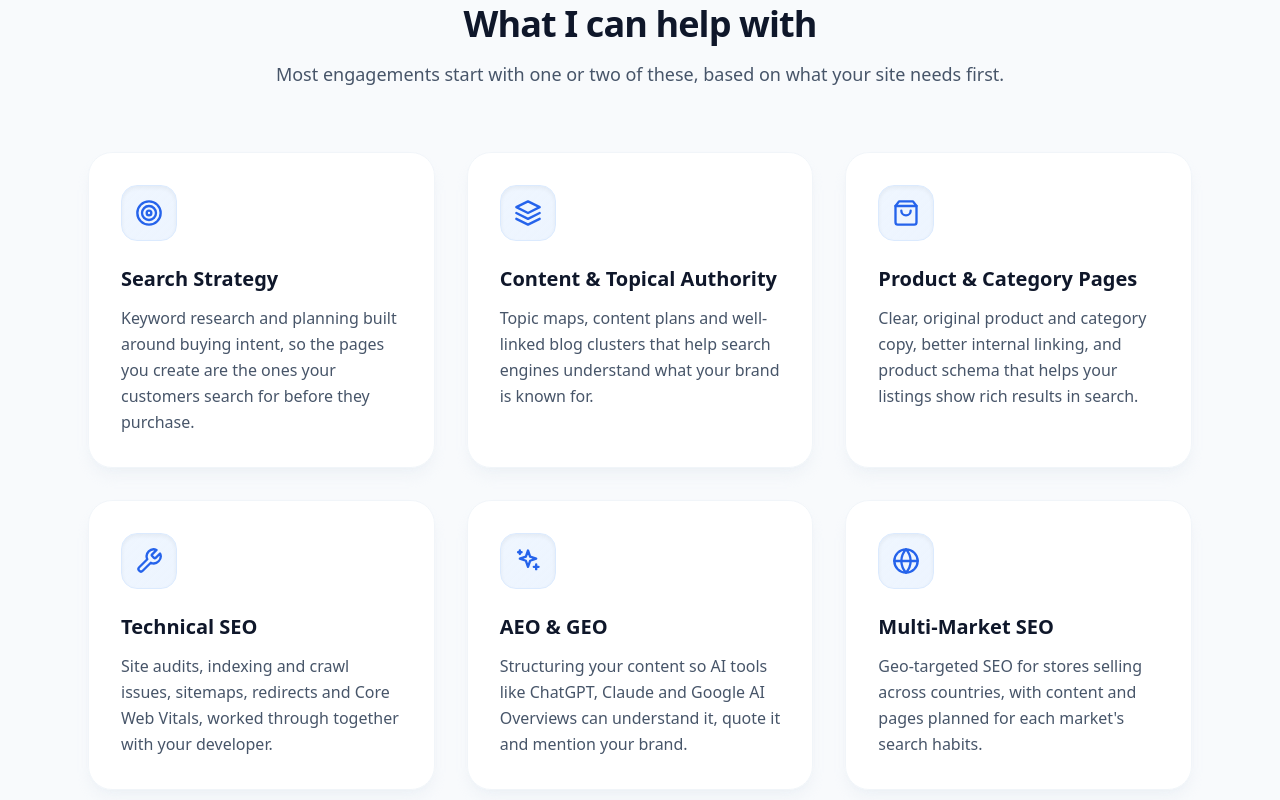
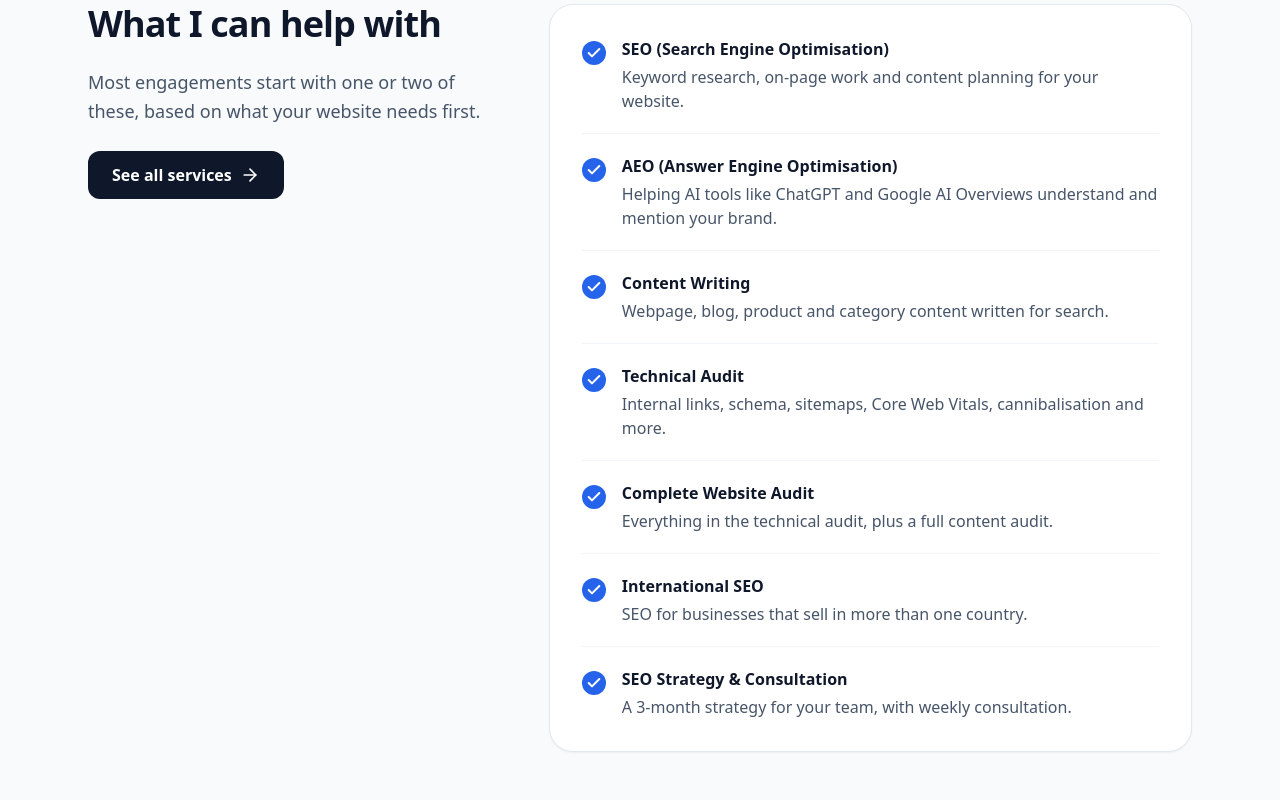
Before and after one commit to bsachin25/sachinbhat-site, a plain HTML site: page index.html in a window 1280 px wide. Shown: the part 2800-3600 px from the top of the page. Drawn offline with nearby package versions, Linux system fonts and the light colour scheme.

Commit message:
Replace homepage service cards with a summary list linking to services page (#7)
Claude-Session: https://claude.ai/code/session_01X6BzJ5ZPC5pzXNZhBndiKC

Co-authored-by: Claude <noreply@anthropic.com>

```diff
--- a/index.html
+++ b/index.html
@@ -318,73 +318,69 @@
 
   <!-- SERVICES -->
   <section id="services" class="py-24 max-w-6xl mx-auto px-6">
-    <div class="mb-16 md:text-center max-w-3xl mx-auto">
-      <h2 class="text-3xl md:text-4xl font-bold text-slate-900 mb-4 tracking-tight">
-        What I can help with
-      </h2>
-      <p class="text-lg text-slate-600">Most engagements start with one or two of these, based on what your site needs first.</p>
+    <div class="grid grid-cols-1 lg:grid-cols-5 gap-12 items-start">
+
+      <div class="lg:col-span-2 lg:sticky lg:top-28 space-y-6">
+        <h2 class="text-3xl md:text-4xl font-bold text-slate-900 tracking-tight">What I can help with</h2>
+        <p class="text-lg text-slate-600 leading-relaxed">Most engagements start with one or two of these, based on what your website needs first.</p>
+        <a href="/services" class="group inline-flex items-center space-x-2 bg-slate-900 text-white px-6 py-3 rounded-xl font-semibold hover:bg-blue-600 transition-colors">
+          <span>See all services</span>
+          <i data-lucide="arrow-right" class="w-5 h-5 group-hover:translate-x-1 transition-transform"></i>
+        </a>
       </div>
 
-    <div class="grid grid-cols-1 md:grid-cols-3 gap-8">
-
-      <div class="bg-white/90 backdrop-blur-sm p-8 rounded-3xl shadow-lg shadow-slate-200/40 border border-slate-100 hover:border-blue-100 hover:shadow-xl hover:shadow-blue-900/5 hover:-translate-y-1 transition-all duration-300">
-        <div class="bg-gradient-to-br from-blue-50 to-blue-100/50 border border-blue-100 w-14 h-14 rounded-2xl flex items-center justify-center text-blue-600 mb-6 shadow-inner">
-          <svg xmlns="http://www.w3.org/2000/svg" class="w-7 h-7" viewBox="0 0 24 24" fill="none" stroke="currentColor" stroke-width="2" stroke-linecap="round" stroke-linejoin="round" aria-hidden="true"><circle cx="12" cy="12" r="10"/><circle cx="12" cy="12" r="6"/><circle cx="12" cy="12" r="2"/></svg>
+      <div class="lg:col-span-3 bg-white rounded-3xl border border-slate-200 shadow-sm p-8">
+        <ul class="divide-y divide-slate-100">
+          <li class="flex items-start gap-4 py-5 first:pt-0 last:pb-0">
+            <span class="mt-1 flex h-6 w-6 shrink-0 items-center justify-center rounded-full bg-blue-600 text-white"><svg xmlns="http://www.w3.org/2000/svg" class="w-4 h-4" viewBox="0 0 24 24" fill="none" stroke="currentColor" stroke-width="3" stroke-linecap="round" stroke-linejoin="round" aria-hidden="true"><path d="M20 6 9 17l-5-5"/></svg></span>
+            <div>
+              <h3 class="font-bold text-slate-900">SEO (Search Engine Optimisation)</h3>
+              <p class="text-slate-600 mt-1">Keyword research, on-page work and content planning for your website.</p>
             </div>
-        <h3 class="text-xl font-bold text-slate-900 mb-3">Search Strategy</h3>
-        <p class="text-slate-600 leading-relaxed">
-          Keyword research and planning built around buying intent, so the pages you create are the ones your customers search for before they purchase.
-        </p>
+          </li>
+          <li class="flex items-start gap-4 py-5 first:pt-0 last:pb-0">
+            <span class="mt-1 flex h-6 w-6 shrink-0 items-center justify-center rounded-full bg-blue-600 text-white"><svg xmlns="http://www.w3.org/2000/svg" class="w-4 h-4" viewBox="0 0 24 24" fill="none" stroke="currentColor" stroke-width="3" stroke-linecap="round" stroke-linejoin="round" aria-hidden="true"><path d="M20 6 9 17l-5-5"/></svg></span>
+            <div>
+              <h3 class="font-bold text-slate-900">AEO (Answer Engine Optimisation)</h3>
+              <p class="text-slate-600 mt-1">Helping AI tools like ChatGPT and Google AI Overviews understand and mention your brand.</p>
             </div>
-
-      <div class="bg-white/90 backdrop-blur-sm p-8 rounded-3xl shadow-lg shadow-slate-200/40 border border-slate-100 hover:border-blue-100 hover:shadow-xl hover:shadow-blue-900/5 hover:-translate-y-1 transition-all duration-300">
-        <div class="bg-gradient-to-br from-blue-50 to-blue-100/50 border border-blue-100 w-14 h-14 rounded-2xl flex items-center justify-center text-blue-600 mb-6 shadow-inner">
-          <svg xmlns="http://www.w3.org/2000/svg" class="w-7 h-7" viewBox="0 0 24 24" fill="none" stroke="currentColor" stroke-width="2" stroke-linecap="round" stroke-linejoin="round" aria-hidden="true"><polygon points="12 2 2 7 12 12 22 7 12 2"/><polyline points="2 17 12 22 22 17"/><polyline points="2 12 12 17 22 12"/></svg>
+          </li>
+          <li class="flex items-start gap-4 py-5 first:pt-0 last:pb-0">
+            <span class="mt-1 flex h-6 w-6 shrink-0 items-center justify-center rounded-full bg-blue-600 text-white"><svg xmlns="http://www.w3.org/2000/svg" class="w-4 h-4" viewBox="0 0 24 24" fill="none" stroke="currentColor" stroke-width="3" stroke-linecap="round" stroke-linejoin="round" aria-hidden="true"><path d="M20 6 9 17l-5-5"/></svg></span>
+            <div>
+              <h3 class="font-bold text-slate-900">Content Writing</h3>
+              <p class="text-slate-600 mt-1">Webpage, blog, product and category content written for search.</p>
             </div>
-        <h3 class="text-xl font-bold text-slate-900 mb-3">Content &amp; Topical Authority</h3>
-        <p class="text-slate-600 leading-relaxed">
-          Topic maps, content plans and well-linked blog clusters that help search engines understand what your brand is known for.
-        </p>
+          </li>
+          <li class="flex items-start gap-4 py-5 first:pt-0 last:pb-0">
+            <span class="mt-1 flex h-6 w-6 shrink-0 items-center justify-center rounded-full bg-blue-600 text-white"><svg xmlns="http://www.w3.org/2000/svg" class="w-4 h-4" viewBox="0 0 24 24" fill="none" stroke="currentColor" stroke-width="3" stroke-linecap="round" stroke-linejoin="round" aria-hidden="true"><path d="M20 6 9 17l-5-5"/></svg></span>
+            <div>
+              <h3 class="font-bold text-slate-900">Technical Audit</h3>
+              <p class="text-slate-600 mt-1">Internal links, schema, sitemaps, Core Web Vitals, cannibalisation and more.</p>
             </div>
-
-      <div class="bg-white/90 backdrop-blur-sm p-8 rounded-3xl shadow-lg shadow-slate-200/40 border border-slate-100 hover:border-blue-100 hover:shadow-xl hover:shadow-blue-900/5 hover:-translate-y-1 transition-all duration-300">
-        <div class="bg-gradient-to-br from-blue-50 to-blue-100/50 border border-blue-100 w-14 h-14 rounded-2xl flex items-center justify-center text-blue-600 mb-6 shadow-inner">
-          <svg xmlns="http://www.w3.org/2000/svg" class="w-7 h-7" viewBox="0 0 24 24" fill="none" stroke="currentColor" stroke-width="2" stroke-linecap="round" stroke-linejoin="round" aria-hidden="true"><path d="M6 2 3 6v14a2 2 0 0 0 2 2h14a2 2 0 0 0 2-2V6l-3-4Z"/><path d="M3 6h18"/><path d="M16 10a4 4 0 0 1-8 0"/></svg>
+          </li>
+          <li class="flex items-start gap-4 py-5 first:pt-0 last:pb-0">
+            <span class="mt-1 flex h-6 w-6 shrink-0 items-center justify-center rounded-full bg-blue-600 text-white"><svg xmlns="http://www.w3.org/2000/svg" class="w-4 h-4" viewBox="0 0 24 24" fill="none" stroke="currentColor" stroke-width="3" stroke-linecap="round" stroke-linejoin="round" aria-hidden="true"><path d="M20 6 9 17l-5-5"/></svg></span>
+            <div>
+              <h3 class="font-bold text-slate-900">Complete Website Audit</h3>
+              <p class="text-slate-600 mt-1">Everything in the technical audit, plus a full content audit.</p>
             </div>
-        <h3 class="text-xl font-bold text-slate-900 mb-3">Product &amp; Category Pages</h3>
-        <p class="text-slate-600 leading-relaxed">
-          Clear, original product and category copy, better internal linking, and product schema that helps your listings show rich results in search.
-        </p>
+          </li>
+          <li class="flex items-start gap-4 py-5 first:pt-0 last:pb-0">
+            <span class="mt-1 flex h-6 w-6 shrink-0 items-center justify-center rounded-full bg-blue-600 text-white"><svg xmlns="http://www.w3.org/2000/svg" class="w-4 h-4" viewBox="0 0 24 24" fill="none" stroke="currentColor" stroke-width="3" stroke-linecap="round" stroke-linejoin="round" aria-hidden="true"><path d="M20 6 9 17l-5-5"/></svg></span>
+            <div>
+              <h3 class="font-bold text-slate-900">International SEO</h3>
+              <p class="text-slate-600 mt-1">SEO for businesses that sell in more than one country.</p>
             </div>
-
-      <div class="bg-white/90 backdrop-blur-sm p-8 rounded-3xl shadow-lg shadow-slate-200/40 border border-slate-100 hover:border-blue-100 hover:shadow-xl hover:shadow-blue-900/5 hover:-translate-y-1 transition-all duration-300">
-        <div class="bg-gradient-to-br from-blue-50 to-blue-100/50 border border-blue-100 w-14 h-14 rounded-2xl flex items-center justify-center text-blue-600 mb-6 shadow-inner">
-          <svg xmlns="http://www.w3.org/2000/svg" class="w-7 h-7" viewBox="0 0 24 24" fill="none" stroke="currentColor" stroke-width="2" stroke-linecap="round" stroke-linejoin="round" aria-hidden="true"><path d="M14.7 6.3a1 1 0 0 0 0 1.4l1.6 1.6a1 1 0 0 0 1.4 0l3.77-3.77a6 6 0 0 1-7.94 7.94l-6.91 6.91a2.12 2.12 0 0 1-3-3l6.91-6.91a6 6 0 0 1 7.94-7.94l-3.76 3.76z"/></svg>
+          </li>
+          <li class="flex items-start gap-4 py-5 first:pt-0 last:pb-0">
+            <span class="mt-1 flex h-6 w-6 shrink-0 items-center justify-center rounded-full bg-blue-600 text-white"><svg xmlns="http://www.w3.org/2000/svg" class="w-4 h-4" viewBox="0 0 24 24" fill="none" stroke="currentColor" stroke-width="3" stroke-linecap="round" stroke-linejoin="round" aria-hidden="true"><path d="M20 6 9 17l-5-5"/></svg></span>
+            <div>
+              <h3 class="font-bold text-slate-900">SEO Strategy &amp; Consultation</h3>
+              <p class="text-slate-600 mt-1">A 3-month strategy for your team, with weekly consultation.</p>
             </div>
-        <h3 class="text-xl font-bold text-slate-900 mb-3">Technical SEO</h3>
-        <p class="text-slate-600 leading-relaxed">
-          Site audits, indexing and crawl issues, sitemaps, redirects and Core Web Vitals, worked through together with your developer.
-        </p>
-      </div>
-
-      <div class="bg-white/90 backdrop-blur-sm p-8 rounded-3xl shadow-lg shadow-slate-200/40 border border-slate-100 hover:border-blue-100 hover:shadow-xl hover:shadow-blue-900/5 hover:-translate-y-1 transition-all duration-300">
-        <div class="bg-gradient-to-br from-blue-50 to-blue-100/50 border border-blue-100 w-14 h-14 rounded-2xl flex items-center justify-center text-blue-600 mb-6 shadow-inner">
-          <svg xmlns="http://www.w3.org/2000/svg" class="w-7 h-7" viewBox="0 0 24 24" fill="none" stroke="currentColor" stroke-width="2" stroke-linecap="round" stroke-linejoin="round" aria-hidden="true"><path d="M12 3l1.8 5.2L19 10l-5.2 1.8L12 17l-1.8-5.2L5 10l5.2-1.8z"/><path d="M19 15v4"/><path d="M17 17h4"/><path d="M5 3v3"/><path d="M3.5 4.5h3"/></svg>
-        </div>
-        <h3 class="text-xl font-bold text-slate-900 mb-3">AEO &amp; GEO</h3>
-        <p class="text-slate-600 leading-relaxed">
-          Structuring your content so AI tools like ChatGPT, Claude and Google AI Overviews can understand it, quote it and mention your brand.
-        </p>
-      </div>
-
-      <div class="bg-white/90 backdrop-blur-sm p-8 rounded-3xl shadow-lg shadow-slate-200/40 border border-slate-100 hover:border-blue-100 hover:shadow-xl hover:shadow-blue-900/5 hover:-translate-y-1 transition-all duration-300">
-        <div class="bg-gradient-to-br from-blue-50 to-blue-100/50 border border-blue-100 w-14 h-14 rounded-2xl flex items-center justify-center text-blue-600 mb-6 shadow-inner">
-          <svg xmlns="http://www.w3.org/2000/svg" class="w-7 h-7" viewBox="0 0 24 24" fill="none" stroke="currentColor" stroke-width="2" stroke-linecap="round" stroke-linejoin="round" aria-hidden="true"><circle cx="12" cy="12" r="10"/><path d="M2 12h20"/><path d="M12 2a15.3 15.3 0 0 1 4 10 15.3 15.3 0 0 1-4 10 15.3 15.3 0 0 1-4-10 15.3 15.3 0 0 1 4-10z"/></svg>
-        </div>
-        <h3 class="text-xl font-bold text-slate-900 mb-3">Multi-Market SEO</h3>
-        <p class="text-slate-600 leading-relaxed">
-          Geo-targeted SEO for stores selling across countries, with content and pages planned for each market's search habits.
-        </p>
+          </li>
+        </ul>
       </div>
 
     </div>
```
Lines whose indentation alone changed are shown as unchanged.
